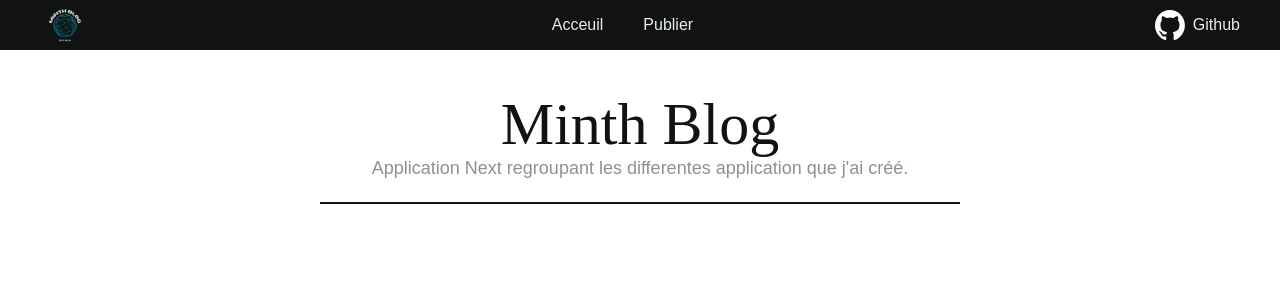
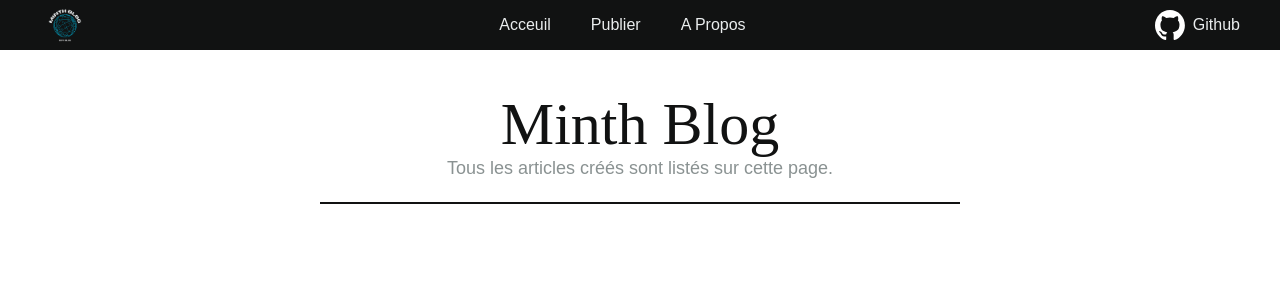
Before and after one commit to DumeGrisoni/minth_blog, a Next.js app: page / in a window 1280 px wide. Shown: the top 300 px of the page. Built offline with nearby package versions, Linux system fonts and the light colour scheme.

Commit message:
Create new page (about), modify admin and files

```diff
--- /dev/null
+++ b/app/(admin)/layout.tsx
@@ -0,0 +1,19 @@
+import '@/styles/globals.css';
+
+export const metadata = {
+  title: "Page de gestion d'articles",
+  description:
+    "Page de gestion d'articles, permettant de créer, modifier et supprimer des articles, utilisant Sanity.io sous forme de studio embarqué dans l'application directement.",
+};
+
+export default function RootLayout({
+  children,
+}: {
+  children: React.ReactNode;
+}) {
+  return (
+    <html lang="fr">
+      <body>{children}</body>
+    </html>
+  );
+}
--- a/app/studio/[[...index]]/loading.tsx
+++ b/app/(admin)/studio/[[...index]]/loading.tsx
@@ -1,6 +1,6 @@
 'use client';
 
-import config from '../../../sanity.config';
+import config from '@/sanity.config';
 import { NextStudioLoading } from 'next-sanity/studio/loading';
 
 function Loading() {
--- a/app/studio/[[...index]]/page.tsx
+++ b/app/(admin)/studio/[[...index]]/page.tsx
@@ -2,7 +2,7 @@
 
 import { NextStudio } from 'next-sanity/studio';
 
-import config from '../../../sanity.config';
+import config from '@/sanity.config';
 
 const StudioPage = () => {
   return <NextStudio config={config} />;
--- /dev/null
+++ b/app/(user)/about/page.tsx
@@ -0,0 +1,20 @@
+import Header from '@/components/Header';
+
+export const metadata = {
+  title: 'Page a propos',
+  description:
+    'Page de description de Dominique Grisoni, créateur du blog Minth Blog & developpeur web front end, utilisant javascript, react, next, tailwind & CSS.',
+};
+
+const About = () => {
+  return (
+    <div>
+      <Header
+        title="A Propos de moi"
+        text="Une petite description de mon parcours"
+      />
+    </div>
+  );
+};
+
+export default About;
--- /dev/null
+++ b/app/(user)/layout.tsx
@@ -0,0 +1,17 @@
+import '@/styles/globals.css';
+import Navbar from '@/components/Navbar';
+
+export default function RootLayout({
+  children,
+}: {
+  children: React.ReactNode;
+}) {
+  return (
+    <html lang="fr">
+      <body>
+        <Navbar />
+        {children}
+      </body>
+    </html>
+  );
+}
--- /dev/null
+++ b/app/(user)/page.tsx
@@ -0,0 +1,21 @@
+import Header from '@/components/Header';
+import React from 'react';
+
+export const metadata = {
+  title: "Page d'accueil",
+  description:
+    'Page principale du blog affichant les articles les plus récents explicant le workflow utilisé pour la création de mes sites utilisant next, javascript, react, tailwind et CSS.',
+};
+
+function Home() {
+  return (
+    <div>
+      <Header
+        text="Tous les articles créés sont listés sur cette page."
+        title="Minth Blog"
+      />
+    </div>
+  );
+}
+
+export default Home;
--- a/app/layout.tsx
+++ /dev/null
@@ -1,23 +0,0 @@
-import Navbar from '@/app/navbar';
-import '@/styles/globals.css';
-
-export const metadata = {
-  title: "Page d'accueil",
-  description:
-    'Page principale du blog créé avec Next.js, TypeScript et Tailwind CSS. Les données sont récupérées depuis Sanity.io.',
-};
-
-export default function RootLayout({
-  children,
-}: {
-  children: React.ReactNode;
-}) {
-  return (
-    <html lang="fr">
-      <body>
-        <Navbar />
-        {children}
-      </body>
-    </html>
-  );
-}
--- a/app/page.tsx
+++ /dev/null
@@ -1,17 +0,0 @@
-import Header from '@/components/Header';
-import React from 'react';
-
-function Home() {
-  return (
-    <div>
-      <h1 className="text-7xl">
-        <Header
-          text="Application Next regroupant les differentes application que j'ai créé."
-          title="Minth Blog"
-        />
-      </h1>
-    </div>
-  );
-}
-
-export default Home;
--- a/app/studio/[[...index]]/head.tsx
+++ /dev/null
@@ -1,19 +0,0 @@
-// Re-export `NextStudioHead` as default if you're happy with the default behavior
-export { NextStudioHead } from 'next-sanity/studio/head';
-
-// To customize it, use it as a children component:
-import { NextStudioHead } from 'next-sanity/studio/head';
-
-export default function CustomStudioHead() {
-  return (
-    <>
-      <NextStudioHead favicons={false} />
-      <link
-        rel="icon"
-        type="image/png"
-        sizes="32x32"
-        href="/favicon-32x32.png"
-      />
-    </>
-  );
-}
--- a/app/navbar.tsx
+++ b/components/Navbar.tsx
@@ -19,8 +19,11 @@ export default function Navbar() {
         <Link href="/" className="hover:text-mybluehover transition px-5">
           Acceuil
         </Link>
+        <Link href="/studio" className="hover:text-mybluehover transition px-5">
+          Publier
+        </Link>
         <Link href="/about" className="hover:text-mybluehover transition px-5">
-          Publier
+          A Propos
         </Link>
       </div>
 
```
